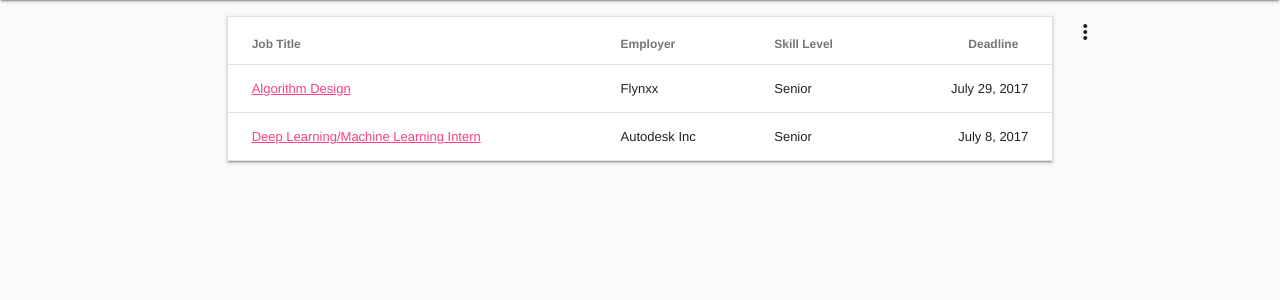
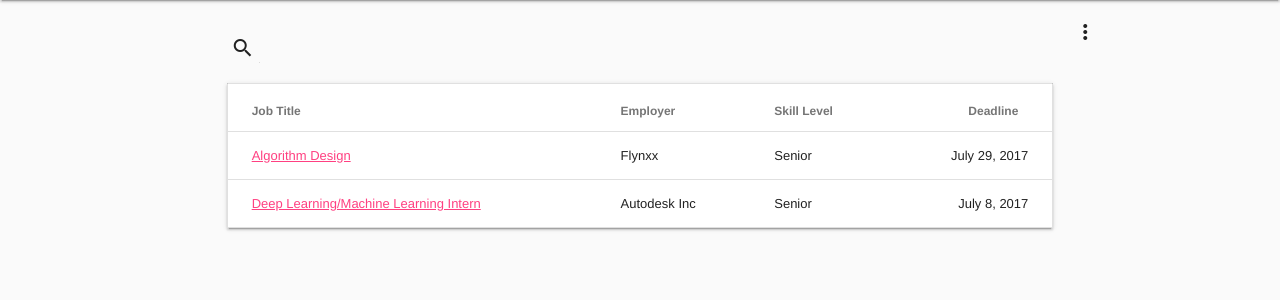
Before and after one commit to nathan78906/InternHub, a Django app: page /hub/skill/S/ in a window 1280 px wide. Shown: the part 64-364 px from the top of the page. Run offline with Django 3.2, Linux system fonts and the light colour scheme; data comes from the database, SQL or seed files in the repository; some libraries are stand-ins or nearby versions.

Commit message:
implemented searching jobs [#148641291]

```diff
--- a/internHub/hub/static/js/index.js
+++ b/internHub/hub/static/js/index.js
@@ -1,5 +1,5 @@
 var options = {
-				valueNames: ['material', 'quantity', 'price', 'deadline']
+				valueNames: ['jobtitle', 'employer', 'deadline']
 		}
 	, documentTable = new List('mdl-table', options)
 	;
--- a/internHub/hub/templates/hub/index.html
+++ b/internHub/hub/templates/hub/index.html
@@ -51,11 +51,20 @@
             <div class="mdl-cell mdl-cell--8-col">
 			  <!-- also here -->
 			  <div id="mdl-table">
+              <div class="mdl-textfield mdl-js-textfield mdl-textfield--expandable is-upgraded is-focused">
+                    <label class="mdl-button mdl-js-button mdl-button--icon" for="sample6">
+                            <i class="material-icons">search</i>
+                    </label>
+                    <div class="mdl-textfield__expandable-holder full-width">
+                            <input class="mdl-textfield__input search full-width" type="text" id="sample6">
+                            <label class="mdl-textfield__label" for="sample-expandable">Expandable Input</label>
+                    </div>
+              </div>
               <table id='mdl-table' class="mdl-data-table mdl-js-data-table mdl-data-table mdl-shadow--2dp full-width">
                 <thead>
                   <tr>
-                    <th class="mdl-data-table__cell--non-numeric">Job Title</th>
-                    <th class="mdl-data-table__cell--non-numeric">Employer</th>
+                    <th class="mdl-data-table__cell--non-numeric" data-sort="jobtitle">Job Title</th>
+                    <th class="mdl-data-table__cell--non-numeric" data-sort="employer">Employer</th>
                     <th class="mdl-data-table__cell--non-numeric">Skill Level</th>
                     <th class="mdl-data-table__cell sort" data-sort="deadline">Deadline</th>
                   </tr>
@@ -63,8 +72,8 @@
                 <tbody class="list">
                   {% for job in job_list %}
                   <tr>
-                    <td class="mdl-data-table__cell--non-numeric"><a href="/hub/job/{{ job.id }}/">{{ job.title }}</td>
-                    <td class="mdl-data-table__cell--non-numeric">{{ job.employer }}</td>
+                    <td class="mdl-data-table__cell--non-numeric jobtitle"><a href="/hub/job/{{ job.id }}/">{{ job.title }}</td>
+                    <td class="mdl-data-table__cell--non-numeric employer">{{ job.employer }}</td>
                     <td class="mdl-data-table__cell--non-numeric">{{ job.get_skill_display }}</td>
                     <td class="mdl-data-table__cell deadline">{{ job.deadline }}</td>
                   </tr>
```
